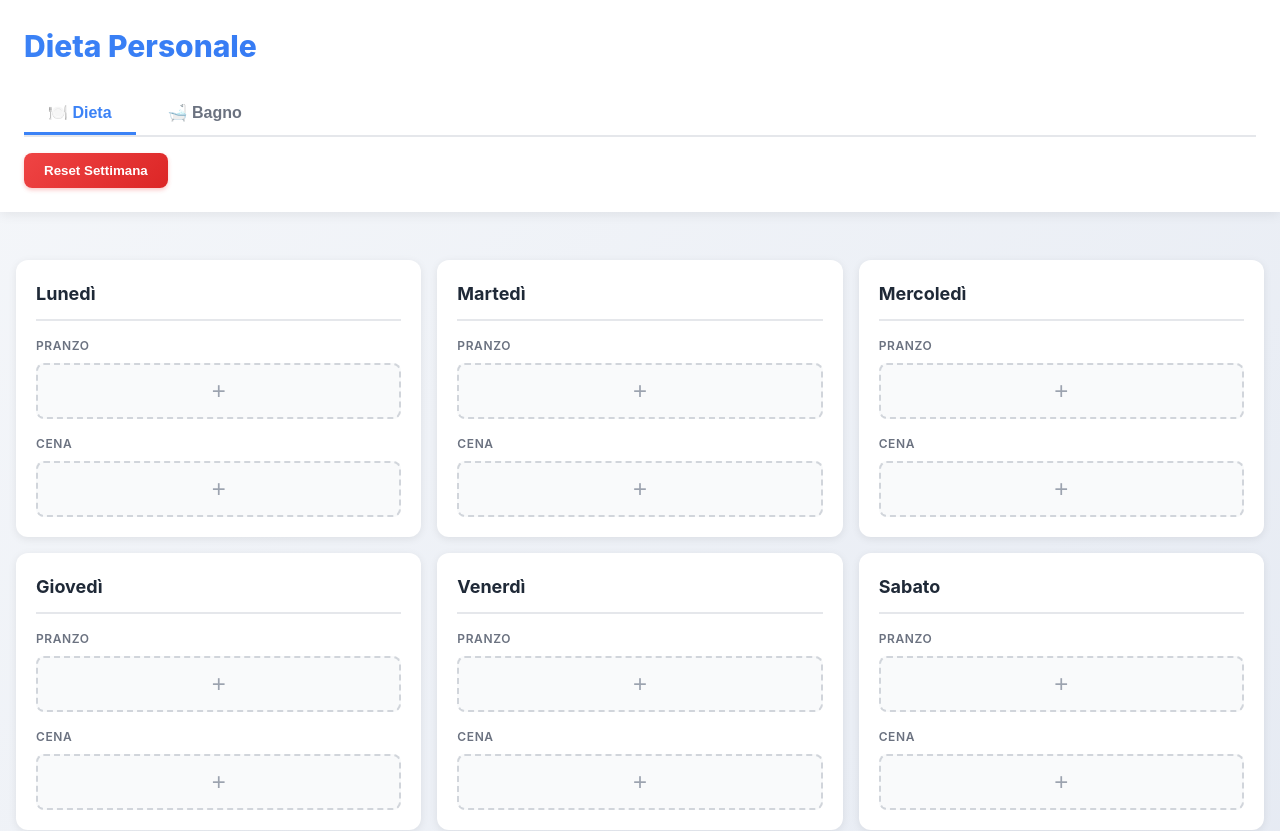
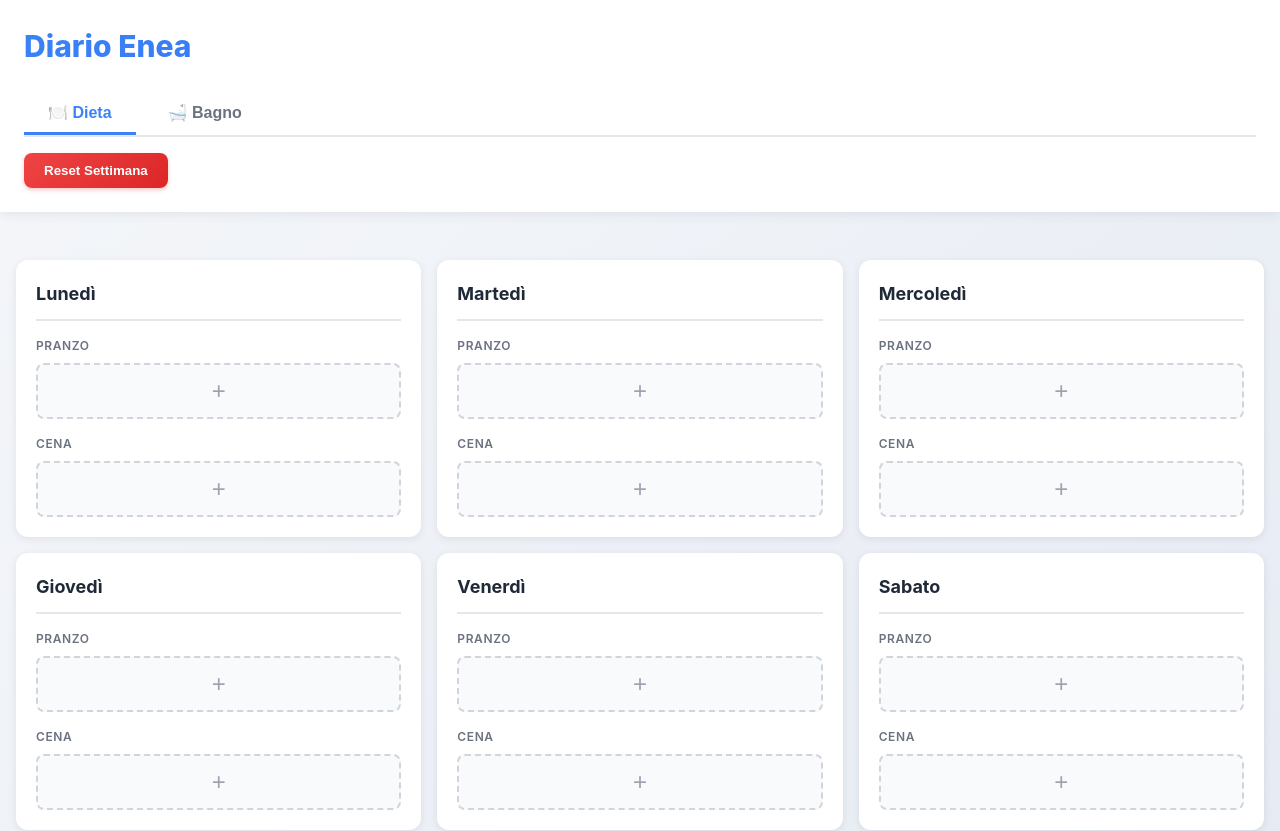
Before and after one commit to Esposito23/DietaPersonale, a React (Vite) app: page / in a window 1280 px wide. Shown: the top 831 px of the page. Built offline with nearby package versions, Linux system fonts and the light colour scheme; no server answers.

Commit message:
Rinomina app in Diario Enea

```diff
--- a/index.html
+++ b/index.html
@@ -4,7 +4,7 @@
     <meta charset="UTF-8" />
     <link rel="icon" type="image/svg+xml" href="/vite.svg" />
     <meta name="viewport" content="width=device-width, initial-scale=1.0" />
-    <title>Dieta Personale - To-Do List Settimanale</title>
+    <title>Diario Enea</title>
   </head>
   <body>
     <div id="root"></div>
--- a/src/App.jsx
+++ b/src/App.jsx
@@ -207,7 +207,7 @@ function App() {
     <div className="App">
       <header className="app-header">
         <div className="header-content">
-          <h1>Dieta Personale</h1>
+          <h1>Diario Enea</h1>
           <div className="tabs">
             <button
               className={`tab ${activeTab === 'dieta' ? 'active' : ''}`}
```
Also changed, not shown: 1 other file (tests, documents, lock files or other folders).
